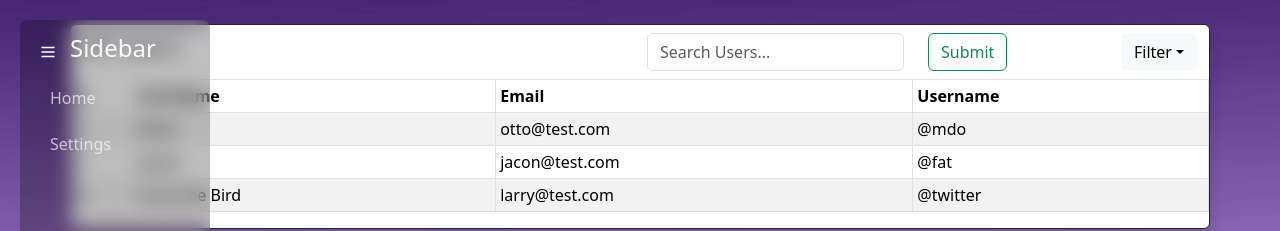
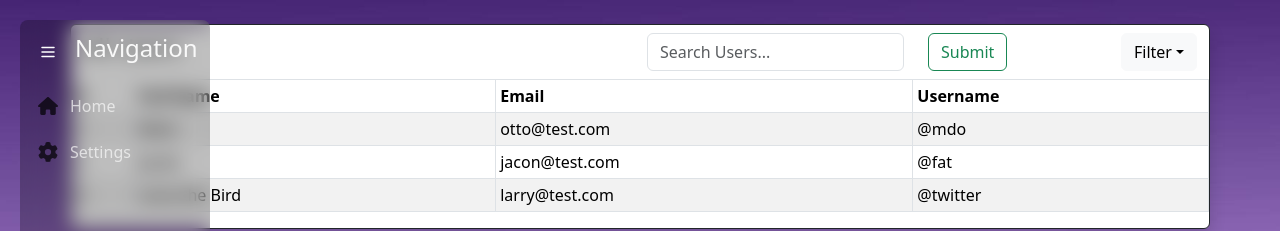
Before and after one commit to BrockBloomquist/fullstack-ci-cd-project, a React (Create React App) app: page / in a window 1280 px wide. Both pictures are taken after a click on the button 48 px from the left and 52 px from the top of the page. Shown: the top 231 px of the page. Built offline with nearby package versions, Linux system fonts and the light colour scheme.

Commit message:
Side navbar is working with all css classes

```diff
--- a/src/assets/stylesheets/styles.css
+++ b/src/assets/stylesheets/styles.css
@@ -42,13 +42,21 @@
 
 .sidebar-burger {
   width: 44px;
-  height: 72px;
+  height: 44px;
   display: grid;
   place-items: center;
   color: #f9f9f9;
   background-color: transparent;
   border: transparent;
+  border-radius: 8px;
+  padding: 0 4px;
 }
+
+.sidebar-burger:hover {
+  opacity: 1;
+  background: rgb(0 0 0 / 30%);
+}
+
 .sidebar-burger img {
   position: absolute;
   width: 18px;
@@ -61,6 +69,7 @@
 
 .sidebar header > h4 {
   color: #f9f9f9;
+  margin-left: 5px;
 }
 
 .sidebar nav {
@@ -69,7 +78,7 @@
   gap: 2px;
 }
 
-.sidebar nav > button {
+.sidebar nav > a {
   display: flex;
   gap: 12px;
   align-items: center;
@@ -85,12 +94,12 @@
   border: transparent;
 }
 
-.sidebar nav > button:hover {
+.sidebar nav > a:hover {
   opacity: 1;
   background: rgb(0 0 0 / 30%);
 }
 
-.sidebar:not(.open) nav > button:hover p {
+.sidebar:not(.open) nav > a:hover p {
   opacity: 1;
   background: rgb(0 0 0 / 70%);
   padding: 4px 8px;
@@ -99,16 +108,26 @@
 }
 
 .sidebar header > img,
-.sidebar nav > button p,
+.sidebar nav > a p,
 .sidebar header > h4 {
   opacity: 0;
-  transition: 0.25s;
+  transition: 0.15s;
 }
 
-.sidebar.open :is(nav button p, header > img, header > h4) {
+.sidebar.open :is(nav a p, header > img, header > h4) {
   opacity: 1;
 }
 
-.sidebar.open nav > button {
+.sidebar.open nav > a {
   width: 100%;
 }
+
+.sidebar.open :is(nav img, nav a p) {
+  width: 20px;
+}
+
+.sidebar nav > a p {
+  display: flex;
+  top: 5px;
+  margin: 0px;
+}
--- a/src/components/Sidebar.jsx
+++ b/src/components/Sidebar.jsx
@@ -1,15 +1,22 @@
 import { useState } from "react";
 import "../assets/stylesheets/styles.css";
 import burger from "../assets/img/burger.svg";
-import logo from "../assets/img/Icon_BLACK.png";
 import home from "../assets/img/house-solid.svg";
+import gear from "../assets/img/gear-solid.svg";
+import Container from "react-bootstrap/Container";
+import Col from "react-bootstrap/Col";
 import { Button } from "react-bootstrap";
 
-const navItems = ["home", "settings"];
+const navItems = [
+  { name: "home", image: home, ref: "/" },
+  { name: "settings", image: gear, ref: "/settings" },
+];
 
 export const Sidebar = () => {
   const [isOpen, setIsOpen] = useState(false);
   return (
+    <Container>
+      <Col xs={1}>
         <aside className={`sidebar ${isOpen ? "open" : ""}`}>
           <div className="inner">
             <header>
@@ -22,17 +29,19 @@ export const Sidebar = () => {
               >
                 <img src={burger} />
               </button>
-          <h4>Sidebar</h4>
+              <h4>Navigation</h4>
             </header>
             <nav>
               {navItems.map((item) => (
-            <button key={item} type="button">
-              <img href={home} />
-              <p>{item}</p>
-            </button>
+                <Button key={item.name} type="button" href={item.ref}>
+                  <img src={item.image} alt="home-icon" />
+                  <p>{item.name}</p>
+                </Button>
               ))}
             </nav>
           </div>
         </aside>
+      </Col>
+    </Container>
   );
 };
```
Also changed, not shown: src/assets/img/gear-solid.svg (added). Lines whose indentation alone changed are shown as unchanged.
